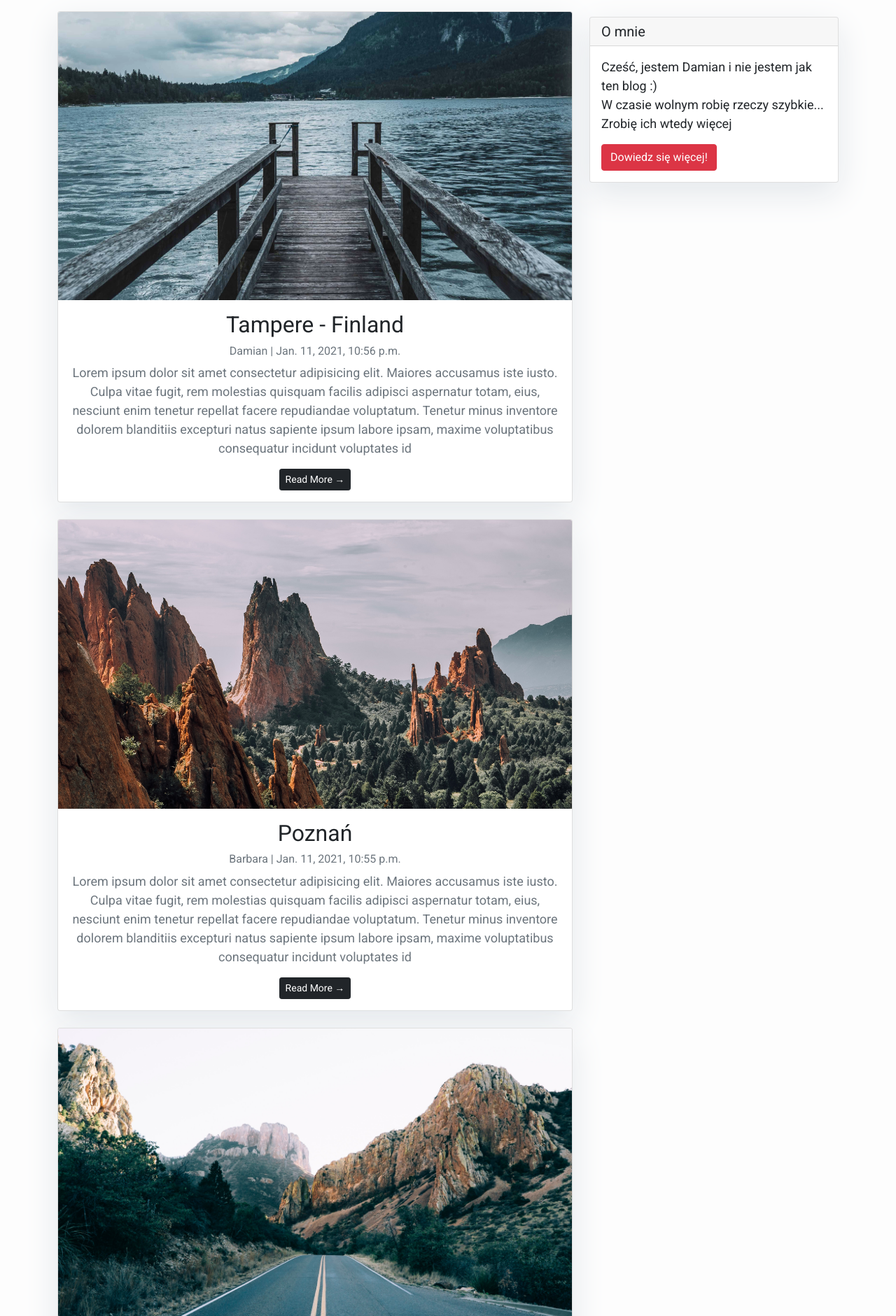
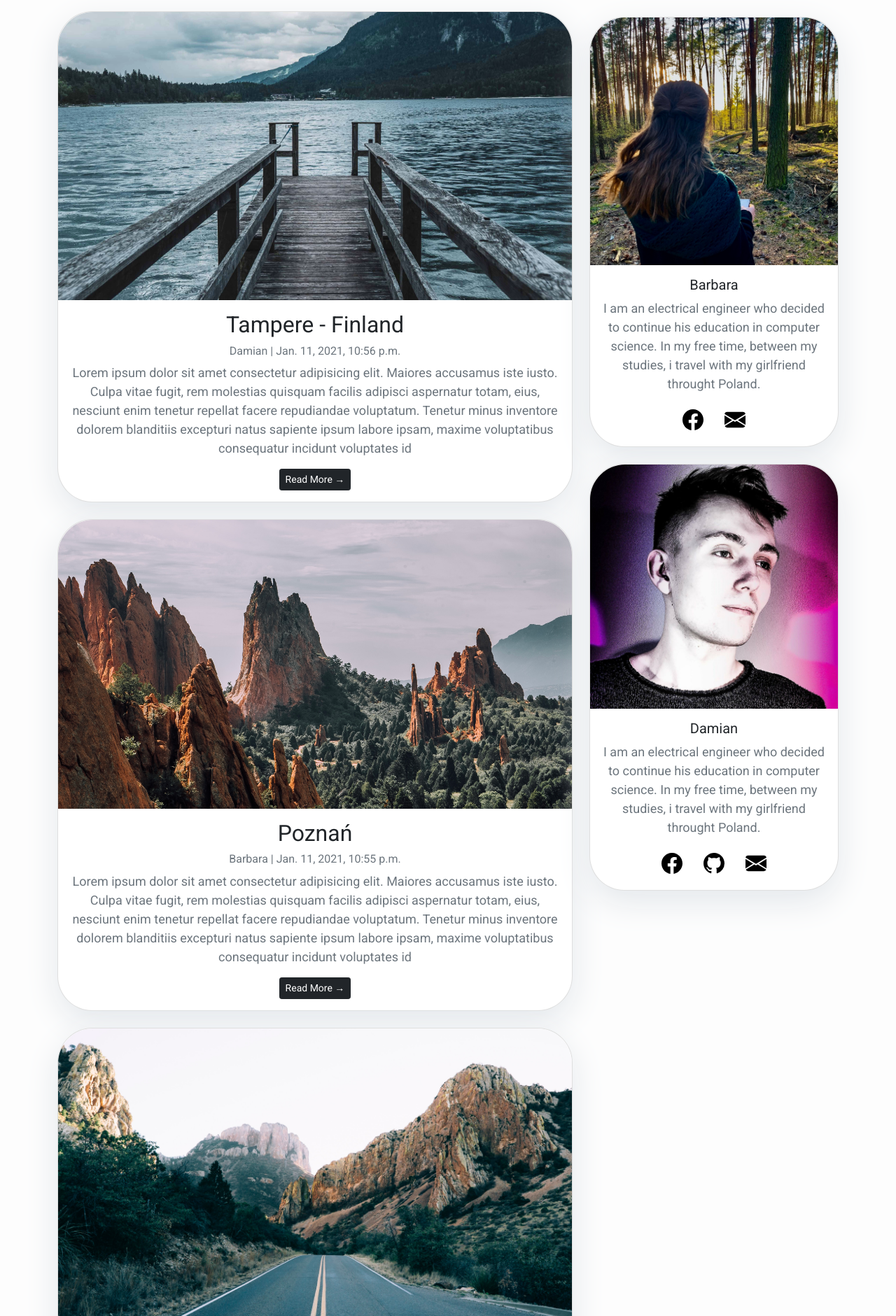
Before and after one commit to damianmikolajczak/cms-blog-app, a Django app: page / in a window 1280 px wide. Shown: the part 201-2082 px from the top of the page at 70% size. Run offline with Django 3.2, Linux system fonts and the light colour scheme; data comes from the database, SQL or seed files in the repository; both versions use the stored data as it was after the commit; some libraries are stand-ins or nearby versions.

Commit message:
Index file layout improvement. Added "about us"

```diff
--- a/myblog/templates/index.html
+++ b/myblog/templates/index.html
@@ -10,7 +10,14 @@ body {
 .head_text {
     color: white;
 }
-
+.post-image {
+    height: auto;
+    border-top-left-radius: 50px;
+    border-top-right-radius: 50px;
+}
+.post-card{
+    border-radius: 50px;
+}
 </style>
 <header class="masthead">
     <div class="overlay"></div>
@@ -29,10 +36,10 @@ body {
     <div class="container">
         <div class="row">
             <!-- Blog Entries Column -->
-            <div class="col-md-8 mt-3 left">
+            <div class="col-md-8 mt-3 left" >
                 {% for post in post_list %}
-                <div class="card text-center mb-4">
-                    <img class="card-img-top" style="height: auto;" src="{{post.photo.url}}" alt="Can't load photo">
+                <div class="post-card card text-center mb-4" >
+                    <img class="post-image card-img-top" src="{{post.photo.url}}" alt="Can't load photo">
                     <div class="card-body">
                         <h2 class="card-title">{{ post.title }}</h2>
                         <p class="card-text text-muted h6">{{ post.author }} | {{ post.created_on}} </p>
--- a/myblog/templates/sidebar.html
+++ b/myblog/templates/sidebar.html
@@ -5,19 +5,45 @@
             box-shadow: 0 16px 48px #E3E7EB;
         }
 
+       .user-card{
+        border-radius: 50px;
+       }
+       .user-image {
+        height: auto;
+        border-top-left-radius: 50px;
+        border-top-right-radius: 50px;
+       }
+       .btn-img{
+           height: 30px;
+       }
+
 </style>
 
 <!-- Sidebar Widgets Column -->
 <div class="col-md-4 float-right ">
-<div class="card my-4">
-        <h5 class="card-header">O mnie</h5>
-    <div class="card-body">
-        <p class="card-text"> Cześć, jestem Damian i nie jestem jak ten blog :) <br>
-             W czasie wolnym robię rzeczy szybkie... Zrobię ich wtedy więcej</p>
-        <a href="https://djangocentral.com/building-a-blog-application-with-django"
-           class="btn btn-danger">Dowiedz się więcej!</a>
+
+    <div class="user-card card my-4">
+        <img class="user-image card-img-top" src="images/barbara.jpg" alt="Here should be Barbaras face :)">
+        <div class="card-body  text-center">
+            <h5 class="card-title" >Barbara</h5>
+            <p class="card-text text-muted">
+                I am an electrical engineer who decided to continue his education in computer science. In my free time, between my studies, i travel with my girlfriend throught Poland.</p>
+                <a href="https://www.facebook.com/basia.sibinska" class="btn btn-link"><img class="btn-img" src="images/facebook.svg" alt="Facebook"></a>
+                <a href="#" class="btn btn-link"><img class="btn-img"src="images/mail.svg" alt="Mail"></a>
+        </div>
     </div>
-</div>
+
+    <div class="user-card card my-4">
+        <img class="user-image card-img-top" src="images/damian.jpg" alt="Here should be Damians face :)">
+        <div class="card-body  text-center">
+            <h5 class="card-title" >Damian</h5>
+            <p class="card-text text-muted">
+                I am an electrical engineer who decided to continue his education in computer science. In my free time, between my studies, i travel with my girlfriend throught Poland.</p>
+                <a href="https://www.facebook.com/damian49841" class="btn btn-link"><img class="btn-img" src="images/facebook.svg" alt="Facebook"></a>
+                <a href="https://github.com/damianmikolajczak" class="btn btn-link"><img class="btn-img" src="images/github.svg" alt="GitHub"></a>
+                <a href="#" class="btn btn-link"><img class="btn-img"src="images/mail.svg" alt="Mail"></a>
+        </div>
+    </div>
 </div>
 
 {% endblock sidebar %}
```
Also changed, not shown: myblog/db.sqlite3, myblog/static/images/barbara.JPG (added), myblog/static/images/damian.jpg (added), myblog/static/images/facebook.svg (added), myblog/static/images/github.svg (added), myblog/static/images/mail.svg (added).
